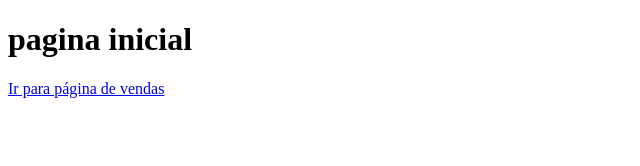
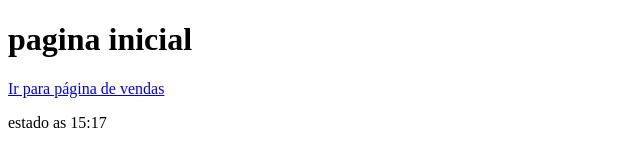
Before and after one commit to adailsondev/aula-git-hub, a plain HTML site: page index.html in a window 1280 px wide. Shown: the whole page, without its empty margins (0-640 px from the left). Drawn offline with Linux system fonts and the light colour scheme.

Commit message:
estado as 15:17

```diff
--- a/index.html
+++ b/index.html
@@ -8,5 +8,6 @@
 <body>
     <h1>pagina inicial</h1>
     <a href="vendas.html">Ir para página de vendas</a>
+    <p>estado as 15:17</p>
 </body>
 </html>
```
